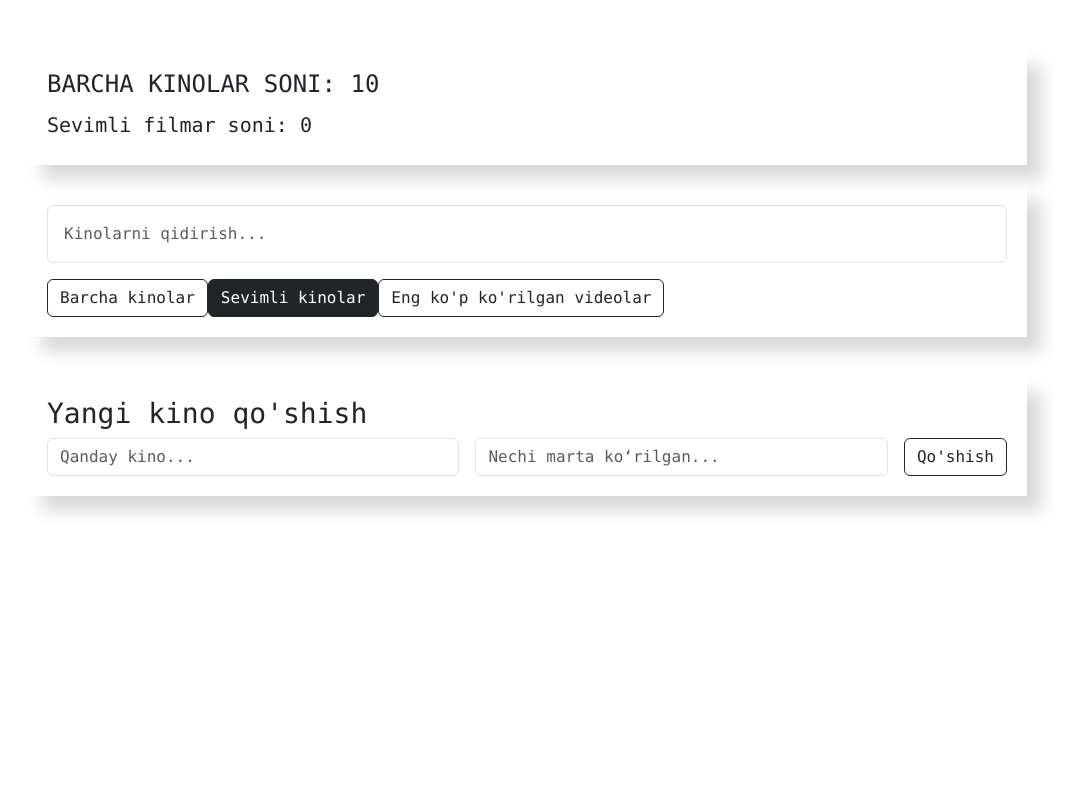
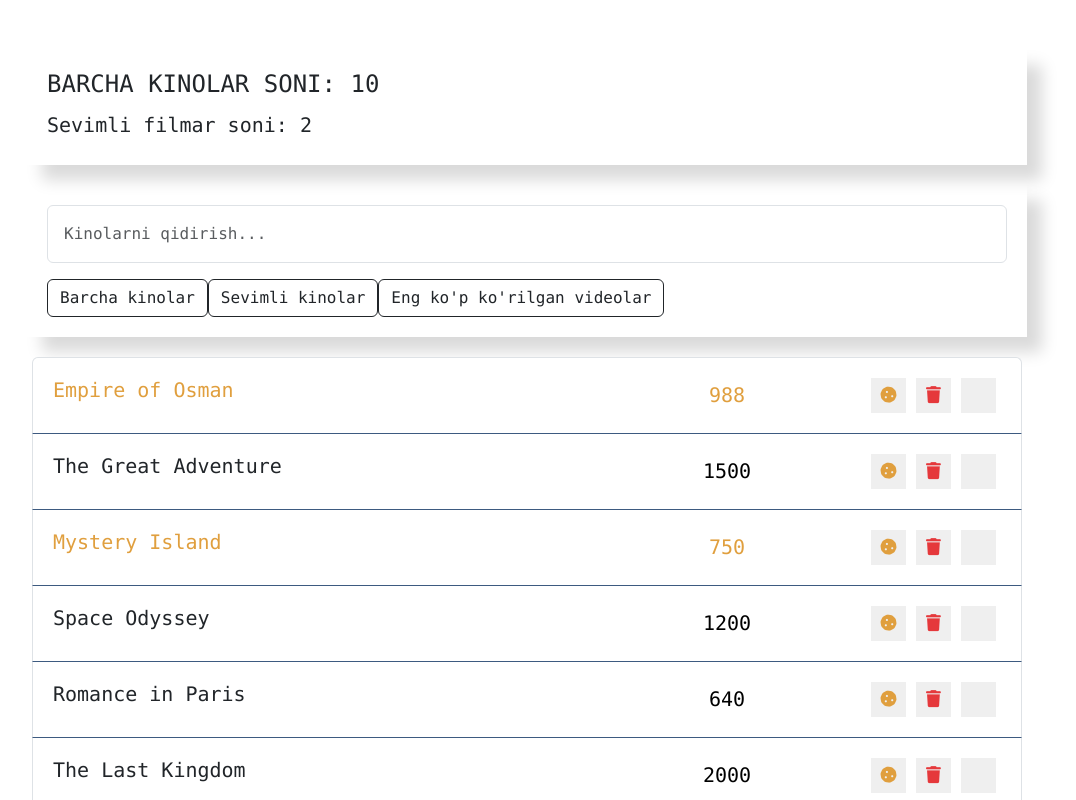
Before and after one commit to Jumanazar04/my-react-app, a React (Vite) app: page / in a window 1280 px wide. Shown: the top 800 px of the page, without its empty margins (113-1189 px from the left). Built offline with nearby package versions, Linux system fonts and the light colour scheme.

Commit message:
finilly hozircha

```diff
--- a/package.json
+++ b/package.json
@@ -10,6 +10,7 @@
     "preview": "vite preview"
   },
   "dependencies": {
+    "antd": "^5.29.1",
     "react": "^19.2.0",
     "react-dom": "^19.2.0",
     "uuid": "^13.0.0"
--- a/src/components/App/App.jsx
+++ b/src/components/App/App.jsx
@@ -9,9 +9,9 @@ import './App.css';
 function App() {
 
   const [state, setState] = useState([
-    {like: false, name: 'Empire of Osman', views: 988, favorite: false, id: 1 },
+    {like: false, name: 'Empire of Osman', views: 988, favorite: true, id: 1 },
     {like: false, name: 'The Great Adventure', views: 1500, favorite: false, id: 2 },
-    {like: false, name: 'Mystery Island', views: 750, favorite: false, id: 3 },
+    {like: false, name: 'Mystery Island', views: 750, favorite: true, id: 3 },
     {like: false, name: 'Space Odyssey', views: 1200, favorite: false, id: 4 },
     {like: false, name: 'Romance in Paris', views: 640, favorite: false, id: 5 },
     {like: false, name: 'The Last Kingdom', views: 2000, favorite: false, id: 6 },
@@ -21,7 +21,7 @@ function App() {
     {like: false, name: 'City Lights', views: 1750, favorite: false, id: 10 },
   ]);
   const [term, setTerm] = useState('');
-  const [filter, setFilter] = useState('favorite');
+  const [filter, setFilter] = useState('');
 
   const addForm = (e, item) => {
     e.preventDefault();
--- a/src/components/Movie-list/Movie-list-item/Movie-list-item.jsx
+++ b/src/components/Movie-list/Movie-list-item/Movie-list-item.jsx
@@ -2,6 +2,7 @@ import './movie-listitem.css';
 
 function MovieListItem ({ name, views, onDelete, onToggleProp, favorite, like }) {
     return (
+        <>
         <li className={` list-group-item d-flex justify-content-between ${favorite && 'fovorite'} ${like && 'like'}`} >
             <span onClick={onToggleProp} className='list-group-item-label' data-toggle='like'>{name}</span>
             <input type="number" className='p-1 list-group-item-input' defaultValue={views} />
@@ -17,6 +18,7 @@ function MovieListItem ({ name, views, onDelete, onToggleProp, favorite, like })
                 </button>
             </div>
         </li>
+        </>
     )
 }
 
--- a/src/components/Search/Search.jsx
+++ b/src/components/Search/Search.jsx
@@ -1,7 +1,7 @@
 import { useState } from 'react';
 import './Search.css'
 
-function Search({ onUpdateSearch, updatefilterHendler, filter }) {
+function Search({ onUpdateSearch, updatefilterHendler, filter = 'all' }) {
     const [term, setTerm] = useState('');
 
     function onUpdateTerm(e){
@@ -25,7 +25,7 @@ function Search({ onUpdateSearch, updatefilterHendler, filter }) {
                 return (
                     <button
                         type='button'
-                        className={`btn ${filter === name ? 'btn-dark' : 'btn-outline-dark'}`}
+                        className={`btn  ${filter === name ? 'btn-dark' : 'btn-outline-dark'}`}
                         key={name}
                         onClick={() => updatefilterHendler(name)}
                     >
```
Also changed, not shown: 1 other file (tests, documents, lock files or other folders).
